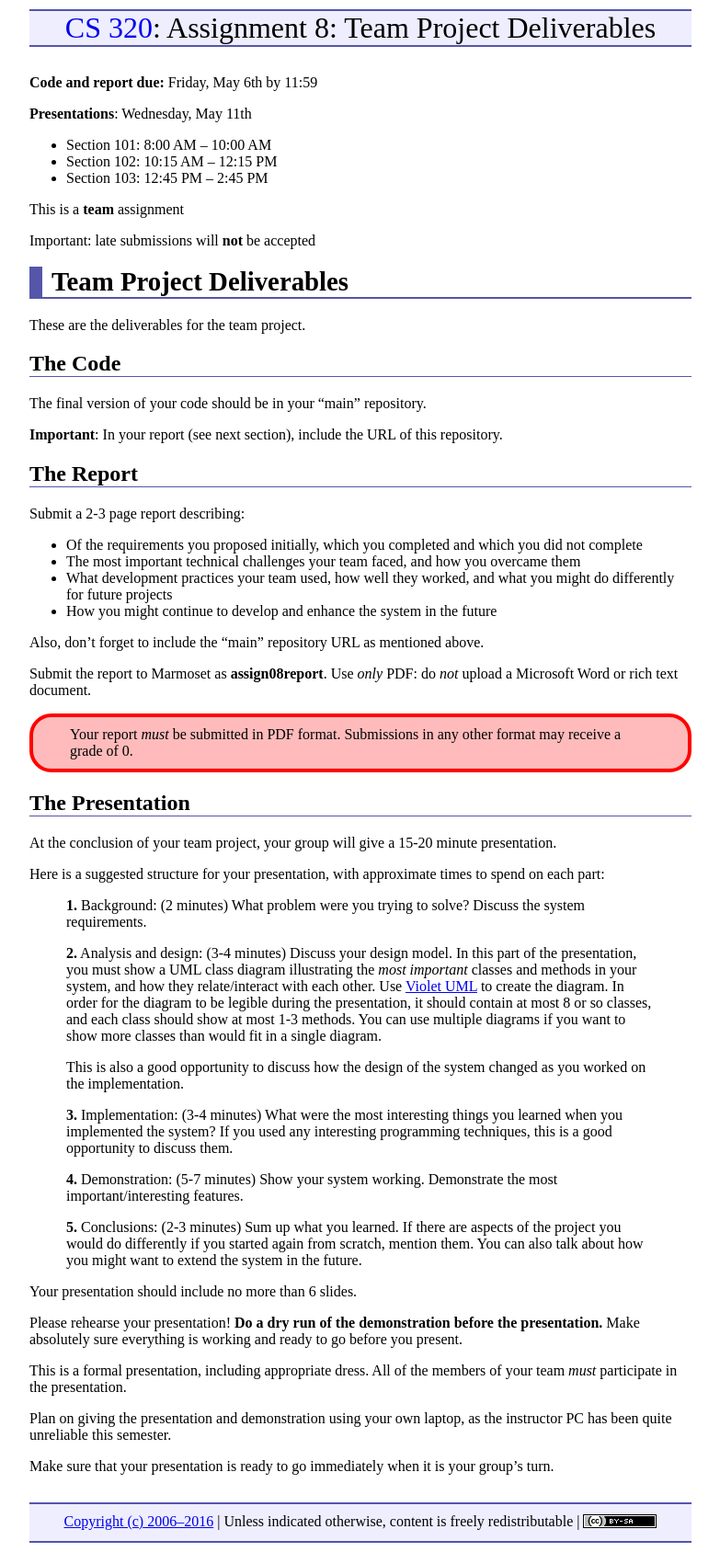
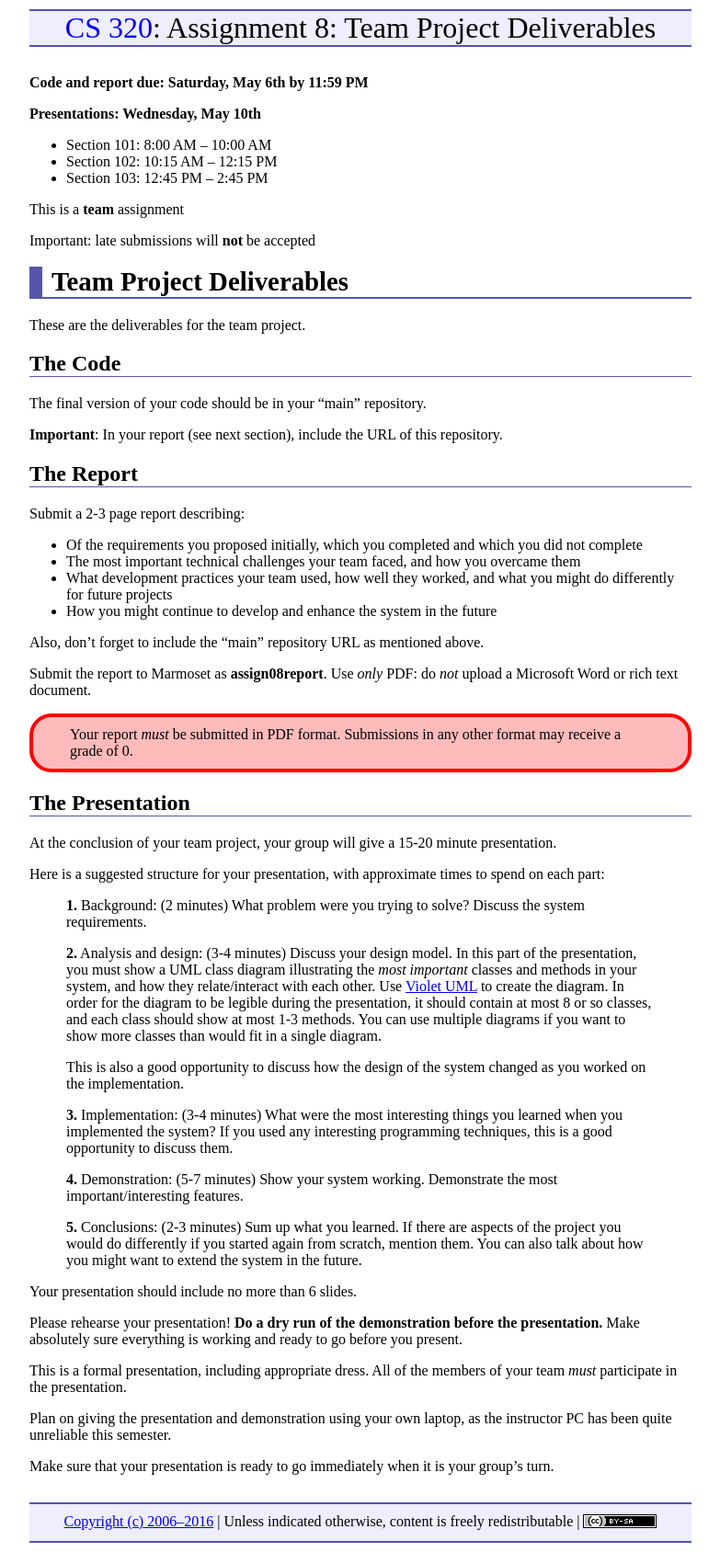
Before and after one commit to ycpcs/cs320-spring2017, a Jekyll site: the page built from assign/assign08.md, in a window 1280 px wide. Shown: the whole page at 92% size, without its empty margins (248-1031 px from the left). Built offline with Jekyll 4.4.1, drawn with Linux system fonts in a browser that asks for light colours.

Commit message:
assign updates

```diff
--- a/assign/assign08.md
+++ b/assign/assign08.md
@@ -3,9 +3,9 @@ layout: default
 title: "Assignment 8: Team Project Deliverables"
 ---
 
-**Code and report due:** Friday, May 6th by 11:59
+**Code and report due: Saturday, May 6th by 11:59 PM**
 
-**Presentations**: Wednesday, May 11th
+**Presentations: Wednesday, May 10th**
 
 -   Section 101: 8:00 AM &ndash; 10:00 AM
 -   Section 102: 10:15 AM &ndash; 12:15 PM
```
Also changed, not shown: assign/assign09.md (+1 -1 lines).
